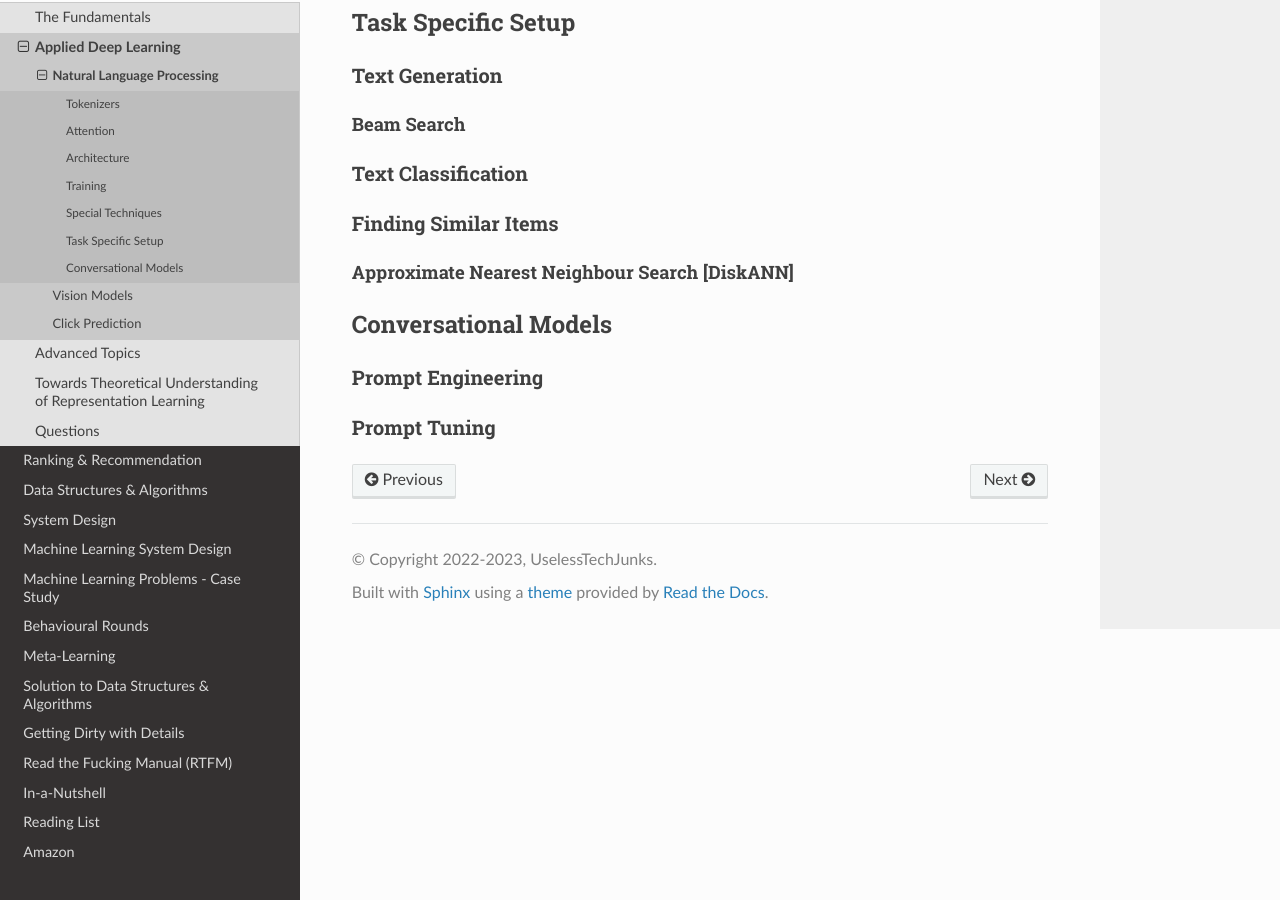
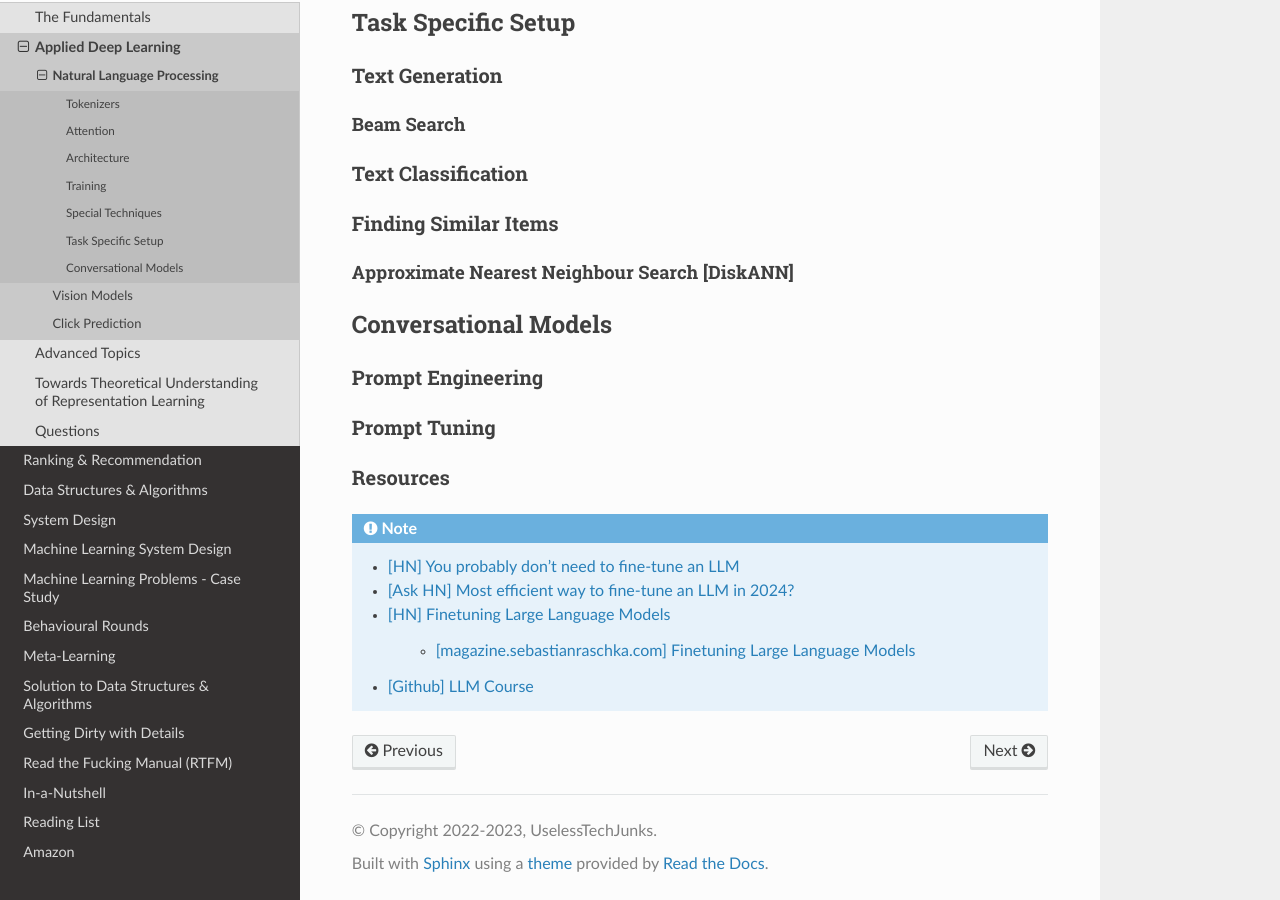
Before and after one commit to uselesstechjunks/leetcode, a Sphinx documentation site: the page built from docs/source/dl/application/nlp.rst, in a window 1280 px wide and 900 px high, scrolled down 1427 px. Built offline with Sphinx 7.4.7 and the Read the Docs theme 2.0.0, drawn with Linux system fonts in a browser that asks for light colours.

Commit message:
Update nlp.rst (#139)
* Update nlp.rst

* Update nlp.rst

* Update nlp.rst

* Update nlp.rst

```diff
--- a/docs/source/dl/application/nlp.rst
+++ b/docs/source/dl/application/nlp.rst
@@ -80,3 +80,13 @@ Prompt Engineering
 =========================================================================================
 Prompt Tuning
 =========================================================================================
+
+Resources
+=========================================================================================
+.. note::
+	* `[HN] You probably don’t need to fine-tune an LLM <https://news.ycombinator.com/item?id=37174850>`_
+	* `[Ask HN] Most efficient way to fine-tune an LLM in 2024? <https://news.ycombinator.com/item?id=39934480>`_
+	* `[HN] Finetuning Large Language Models <https://news.ycombinator.com/item?id=35666201>`_
+
+		* `[magazine.sebastianraschka.com] Finetuning Large Language Models <https://magazine.sebastianraschka.com/p/finetuning-large-language-models>`_
+	* `[Github] LLM Course <https://github.com/mlabonne/llm-course>`_
```
